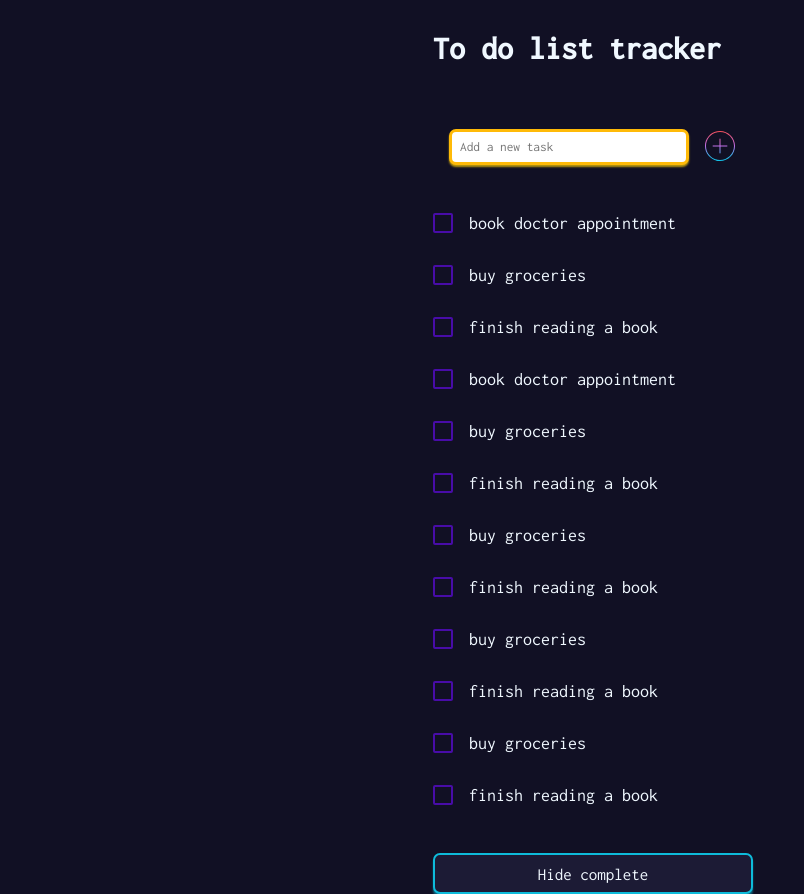
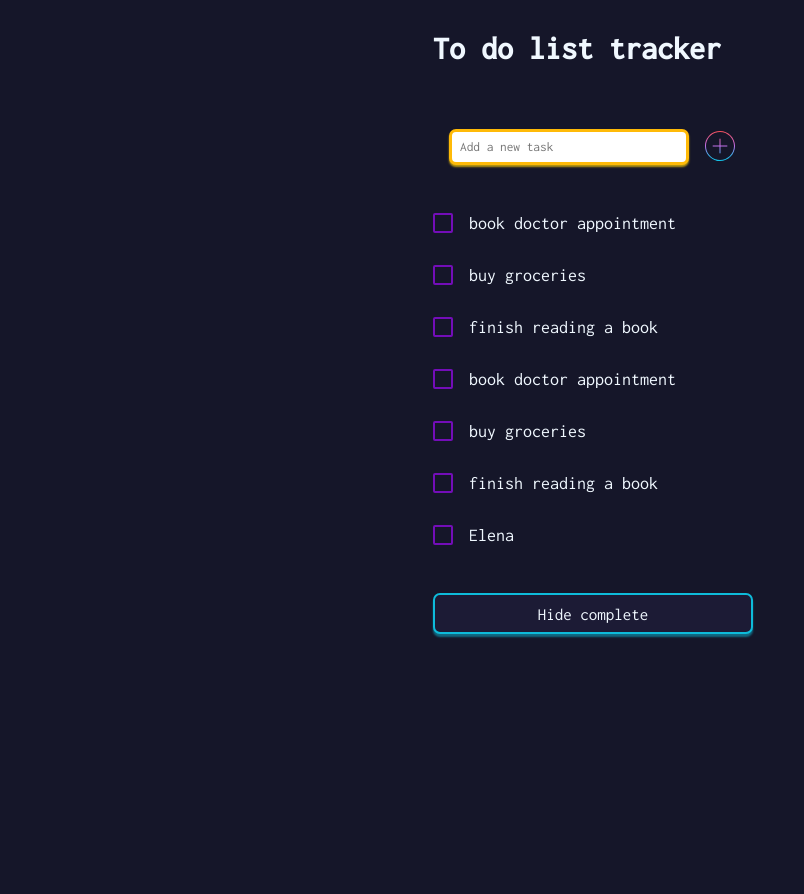
Before and after one commit to fac22/Danilo-and-Elena-to-do-list, a website: page index.html in a window 1280 px wide. Shown: the full height of the page, 47-851 px from the left. After the commit the page ends 800 px from the top, so only its background shows below. Drawn offline with Linux system fonts and the light colour scheme.

Commit message:
function that adds new ask on the list

```diff
--- a/index.html
+++ b/index.html
@@ -73,48 +73,16 @@
                 <img src="images/x-button.svg" alt="" />
               </button>
             </li>
+            <!-- ------------------ new task template -->
+            <template id="template-task">
               <li class="task row">
                 <input type="checkbox" name="checkbox" class="checkbox" />
-              <p>buy groceries</p>
+                <p>task description</p>
                 <button class="delete-icon hide">
                   <img src="images/x-button.svg" alt="" />
                 </button>
               </li>
-            <li class="task row">
-              <input type="checkbox" name="checkbox" class="checkbox" />
-              <p>finish reading a book</p>
-              <button class="delete-icon hide">
-                <img src="images/x-button.svg" alt="" />
-              </button>
-            </li>
-            <li class="task row">
-              <input type="checkbox" name="checkbox" class="checkbox" />
-              <p>buy groceries</p>
-              <button class="delete-icon hide">
-                <img src="images/x-button.svg" alt="" />
-              </button>
-            </li>
-            <li class="task row">
-              <input type="checkbox" name="checkbox" class="checkbox" />
-              <p>finish reading a book</p>
-              <button class="delete-icon hide">
-                <img src="images/x-button.svg" alt="" />
-              </button>
-            </li>
-            <li class="task row">
-              <input type="checkbox" name="checkbox" class="checkbox" />
-              <p>buy groceries</p>
-              <button class="delete-icon hide">
-                <img src="images/x-button.svg" alt="" />
-              </button>
-            </li>
-            <li class="task row">
-              <input type="checkbox" name="checkbox" class="checkbox" />
-              <p>finish reading a book</p>
-              <button class="delete-icon hide">
-                <img src="images/x-button.svg" alt="" />
-              </button>
-            </li>
+            </template>
           </ul>
         </div>
       </section>
--- a/script.js
+++ b/script.js
@@ -1,3 +1,4 @@
+// ---------------------------  add/hide delete button
 const tasks = document.querySelectorAll('.task');
 const deleteTasks = document.querySelectorAll('.delete-task');
 
@@ -10,3 +11,15 @@ function hideDelete() {
 
 tasks.forEach((task) => task.addEventListener('mouseover', showDelete));
 tasks.forEach((task) => task.addEventListener('mouseout', hideDelete));
+
+// ---------------------------  append new list item
+
+function appendListItem(task) {
+  const list = document.querySelector('ul');
+  const template = document.querySelector('#template-task');
+  const domFragment = template.content.cloneNode(true);
+
+  domFragment.querySelector('li p').textContent = task;
+  list.appendChild(domFragment);
+}
+appendListItem('Elena');
--- a/style.css
+++ b/style.css
@@ -19,7 +19,7 @@ yellow #ffba08
 
 body {
   font-family: 'Inconsolata', monospace;
-  background-color: #111024;
+  background-color: #151629;
   color: aliceblue;
   margin-top: 2rem;
 }
@@ -104,7 +104,7 @@ input[type='checkbox'] {
   width: 20px;
   height: 20px;
   /* background-color: #111024; */
-  border: 2px solid #480ca8;
+  border: 2px solid #730db8;
   border-radius: 2px;
 }
 input[type='checkbox']:hover {
```
Lines whose indentation alone changed are shown as unchanged.
